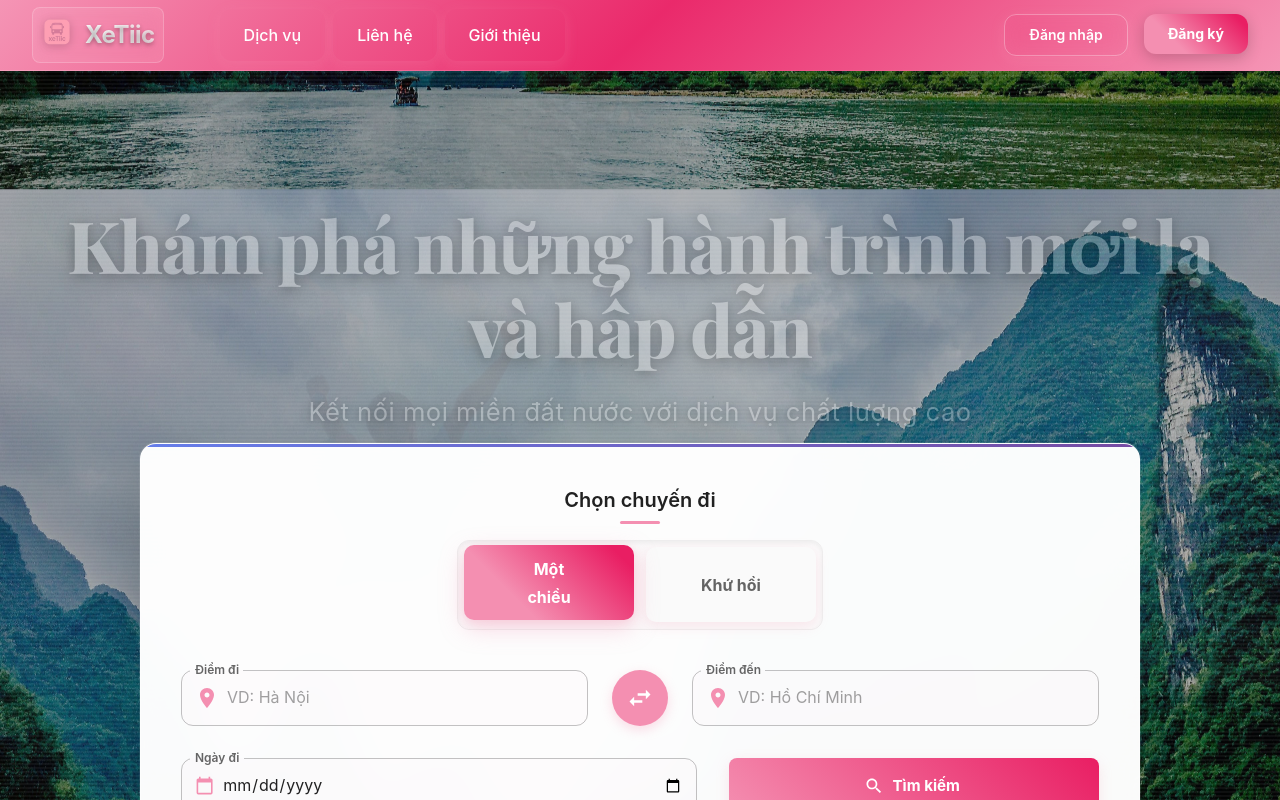
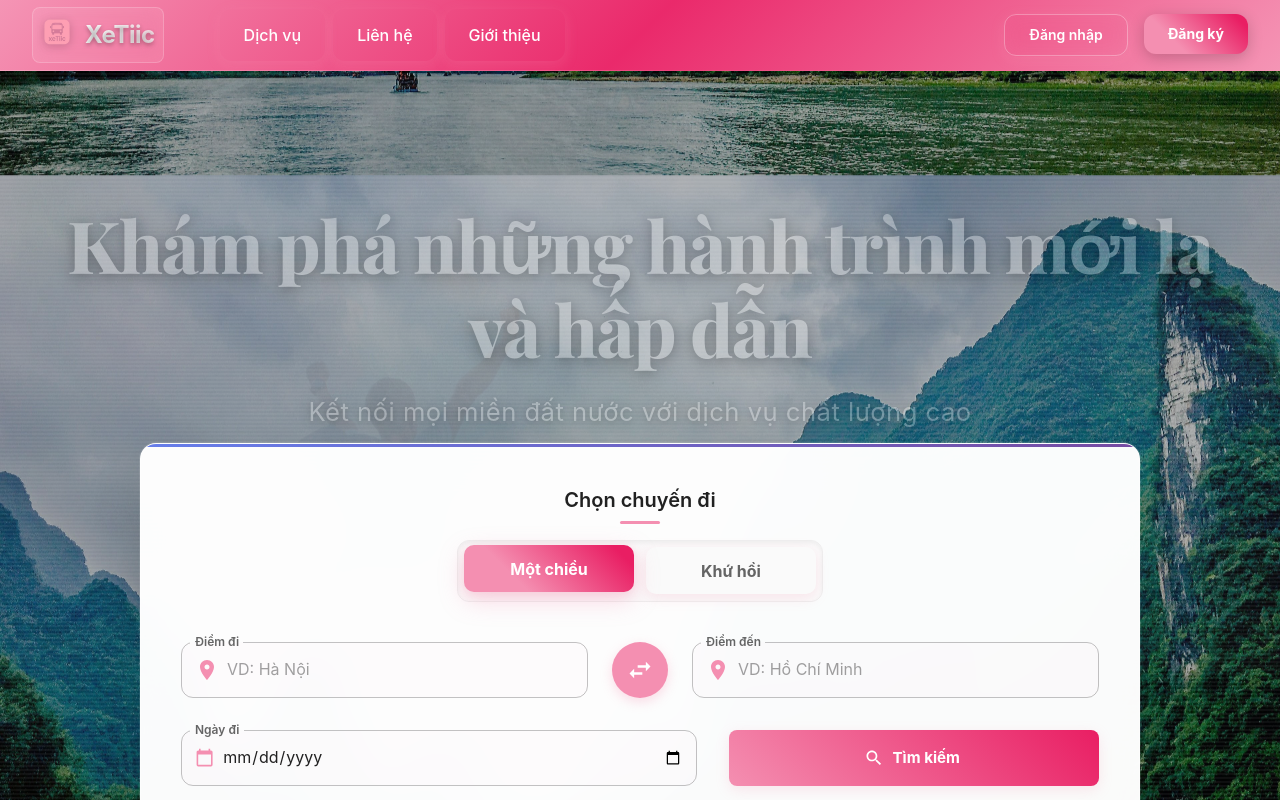
Before and after one commit to 84796578ran/SU25SE048_GSU25SE52_Bus-online-bus-ticket-sales_FE, a Next.js app: page / in a window 1280 px wide. Shown: the top 800 px of the page. Built offline with nearby package versions, Linux system fonts and the light colour scheme.

Commit message:
edit chữ "Một chiều"

```diff
--- a/src/app/page.tsx
+++ b/src/app/page.tsx
@@ -820,6 +820,7 @@ export default function BusTicketHomePage() {
                           fontSize: '1rem',
                           minWidth: { xs: 140, md: 170 },
                           width: { xs: 140, md: 170 },
+                          whiteSpace: 'nowrap',
                           position: 'relative',
                           transition: 'all 0.4s cubic-bezier(0.25, 0.46, 0.45, 0.94)',
                           overflow: 'hidden',
```
